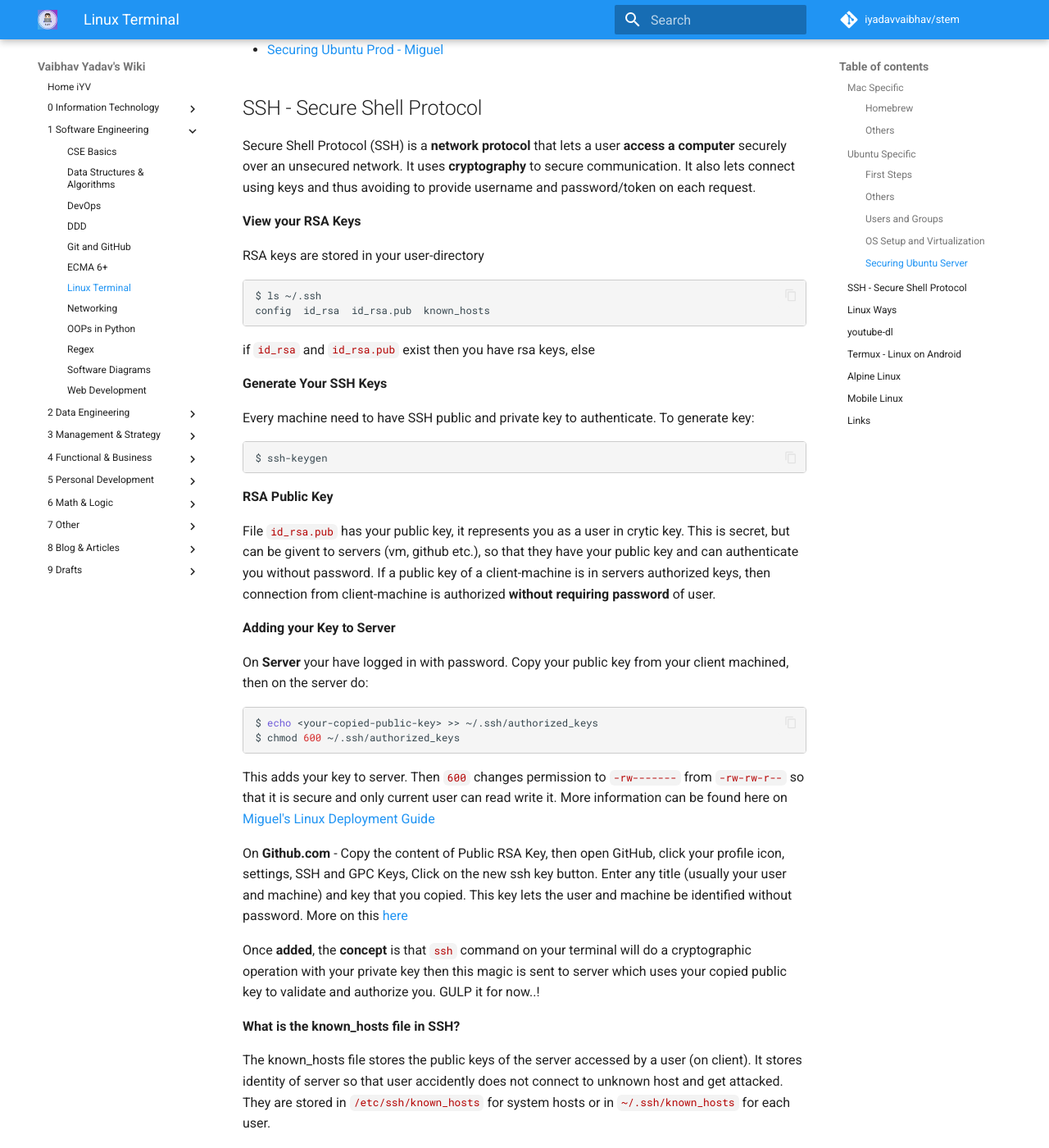
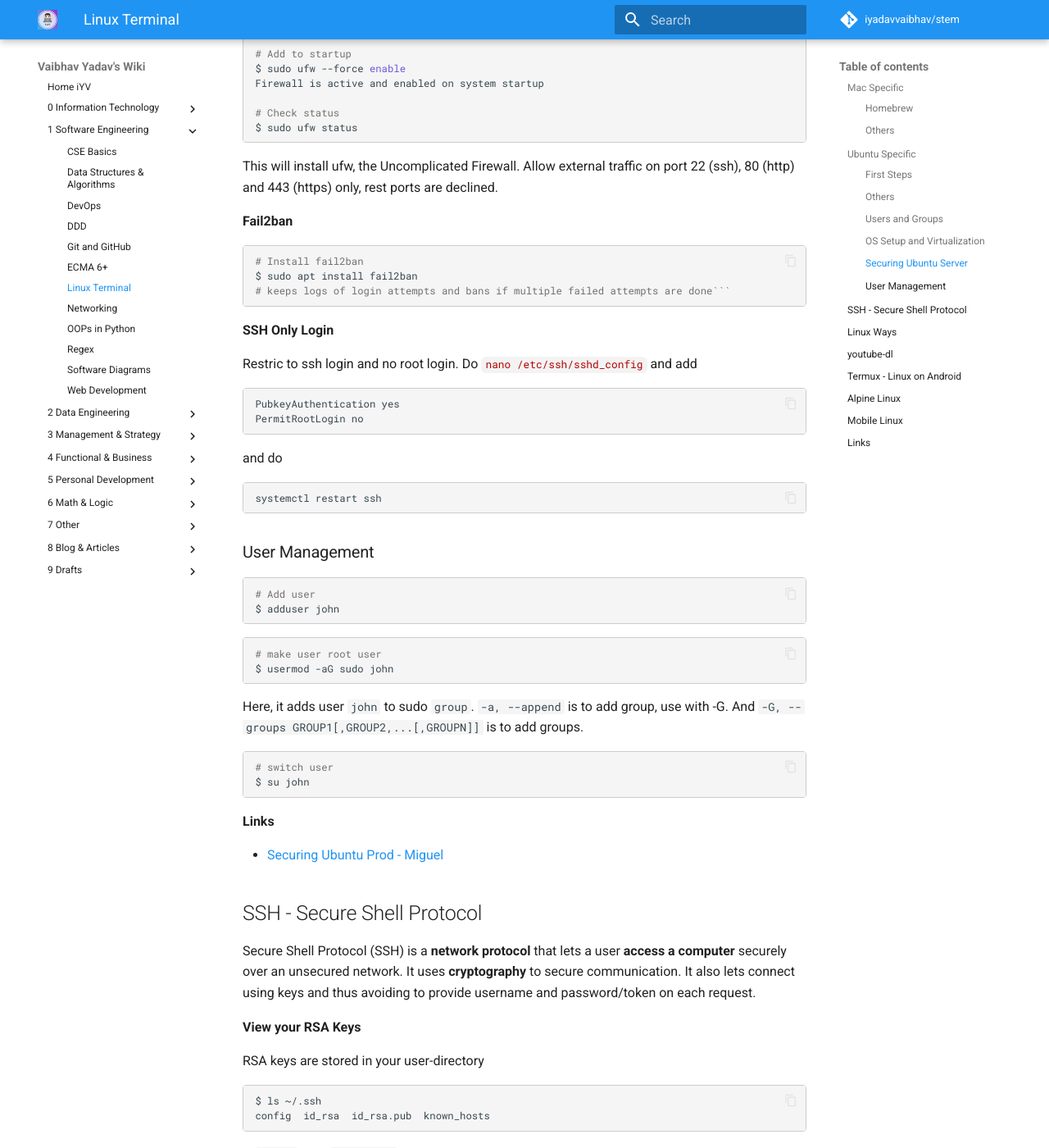
Before and after one commit to iYadavVaibhav/stem, an MkDocs documentation site: the page built from docs/1-Software-Engineering/linux-terminal.md, in a window 1280 px wide and 1400 px high, scrolled down 6565 px. Shown: the whole window at 82% size. Built offline with MkDocs 1.6.1 and Material for MkDocs 9.7.7, drawn with Linux system fonts in a browser that asks for light colours; comment, search, counter and statistics services are not loaded; some of the changed text lies outside the part shown.

Commit message:
linux-updates

````diff
--- a/docs/1-Software-Engineering/linux-terminal.md
+++ b/docs/1-Software-Engineering/linux-terminal.md
@@ -93,8 +93,25 @@
 Tasks
 
 - Add repository
-  - `sudo add-apt-repository universe` to enable a repo. This means packages can be searched in this repository
-  - `sudo add-apt-repository ppa:mkusb/ppa` add a PPA repo
+  - `sudo add-apt-repository universe`
+  - `` add a PPA repo
+
+```sh
+# Enable a repo
+sudo add-apt-repository universe
+
+# Add a repo
+sudo add-apt-repository ppa:whatever/ppa
+
+# list the repos added to system
+sudo add-apt-repository --list
+
+# Remove repo
+sudo add-apt-repository --remove ppa:whatever/ppa
+```
+
+Here, when you enable a repo, itmeans packages can be searched in this repository
+
 
 - Update and Upgrade
   - `sudo apt-get update` - updates local copy of packages database. The result has :
@@ -241,6 +258,48 @@
 ```
 
 This will install ufw, the Uncomplicated Firewall. Allow external traffic on port 22 (ssh), 80 (http) and 443 (https) only, rest ports are declined.
+
+**Fail2ban**
+
+```sh
+# Install fail2ban
+$ sudo apt install fail2ban
+# keeps logs of login attempts and bans if multiple failed attempts are done```
+```
+
+**SSH Only Login**
+
+Restric to ssh login and no root login. Do `nano /etc/ssh/sshd_config` and add
+
+```
+PubkeyAuthentication yes
+PermitRootLogin no
+```
+
+and do
+
+```sh
+systemctl restart ssh
+```
+
+### User Management
+
+```sh
+# Add user
+$ adduser john
+```
+
+```sh
+# make user root user
+$ usermod -aG sudo john
+```
+Here, it adds user `john` to sudo `group`. `-a, --append` is to add group, use with -G. And `-G, --groups GROUP1[,GROUP2,...[,GROUPN]]` is to add groups.
+
+```sh
+# switch user
+$ su john
+```
+
 
 **Links**
 
````
